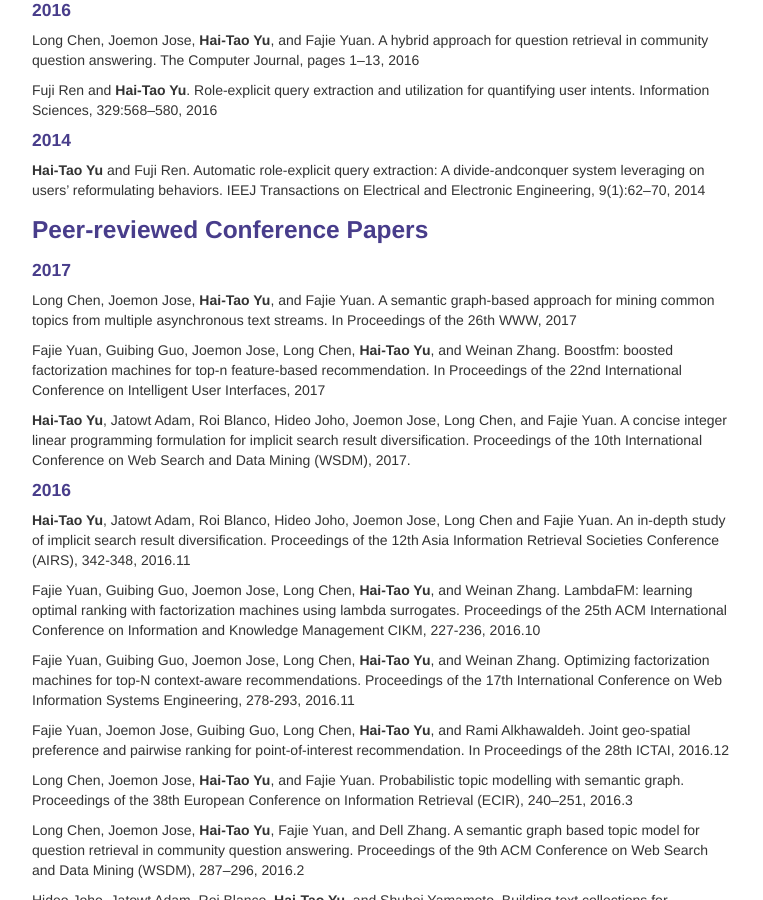
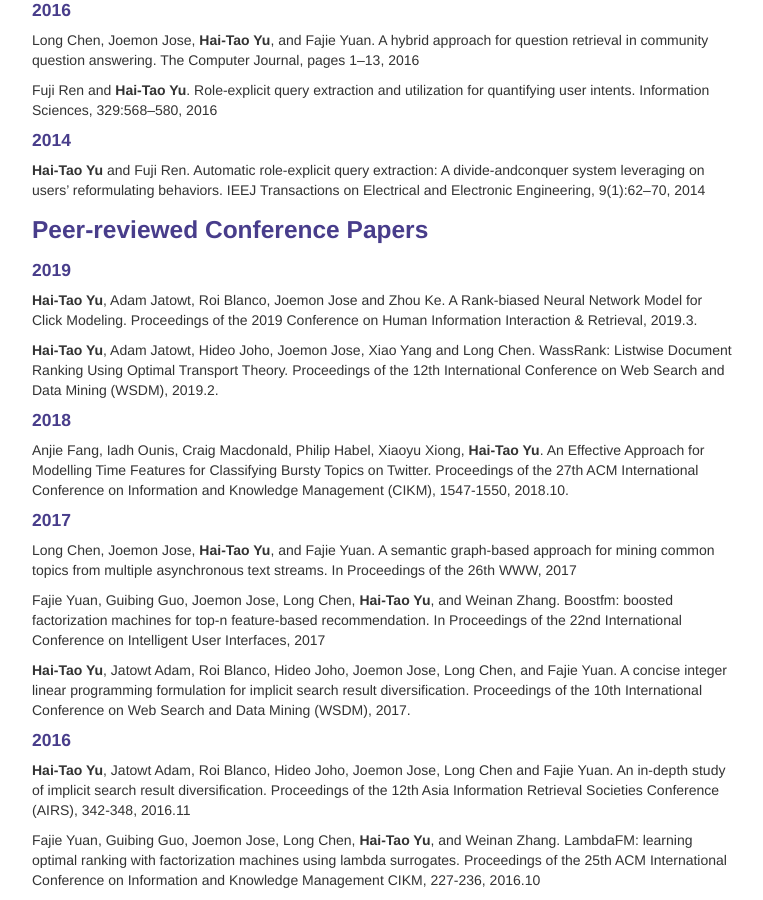
Before and after one commit to ii-research-yu/ii-research-yu.github.io, a Jekyll site: the page built from pages/publication.md, in a window 1280 px wide and 900 px high, scrolled down 612 px. Shown: the whole window, without its empty margins (258-1021 px from the left). Built offline with Jekyll 4.4.1, drawn with Linux system fonts in a browser that asks for light colours.

Commit message:
Update publication.md

```diff
--- a/pages/publication.md
+++ b/pages/publication.md
@@ -34,6 +34,16 @@ Fuji Ren and **Hai-Tao Yu**. Role-explicit query extraction and utilization for
 **Hai-Tao Yu** and Fuji Ren. Automatic role-explicit query extraction: A divide-andconquer system leveraging on users’ reformulating behaviors. IEEJ Transactions on Electrical and Electronic Engineering, 9(1):62–70, 2014
 
 ### <a name="conferencePapers"></a>Peer-reviewed Conference Papers
+
+#### 2019
+
+**Hai-Tao Yu**, Adam Jatowt, Roi Blanco, Joemon Jose and Zhou Ke. A Rank-biased Neural Network Model for Click Modeling. Proceedings of the 2019 Conference on Human Information Interaction & Retrieval, 2019.3.
+
+**Hai-Tao Yu**, Adam Jatowt, Hideo Joho, Joemon Jose, Xiao Yang and Long Chen. WassRank: Listwise Document Ranking Using Optimal Transport Theory. Proceedings of the 12th International Conference on Web Search and Data Mining (WSDM), 2019.2.
+
+#### 2018
+
+Anjie Fang, Iadh Ounis, Craig Macdonald, Philip Habel, Xiaoyu Xiong, **Hai-Tao Yu**. An Effective Approach for Modelling Time Features for Classifying Bursty Topics on Twitter. Proceedings of the 27th ACM International Conference on Information and Knowledge Management (CIKM), 1547-1550, 2018.10.
 
 #### 2017
 
```
